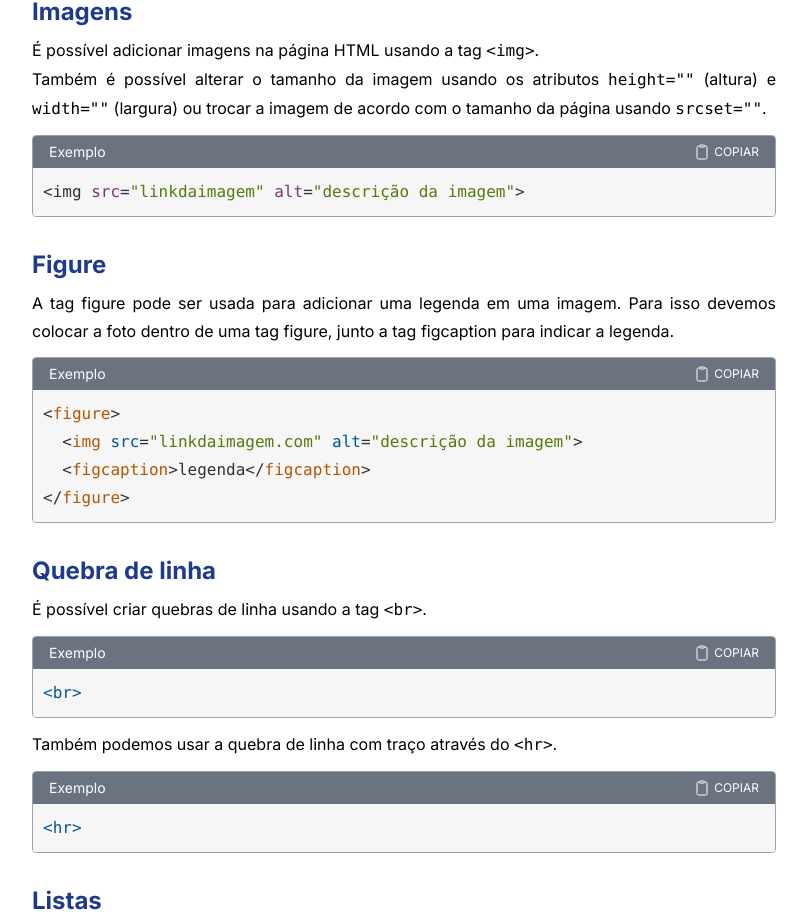
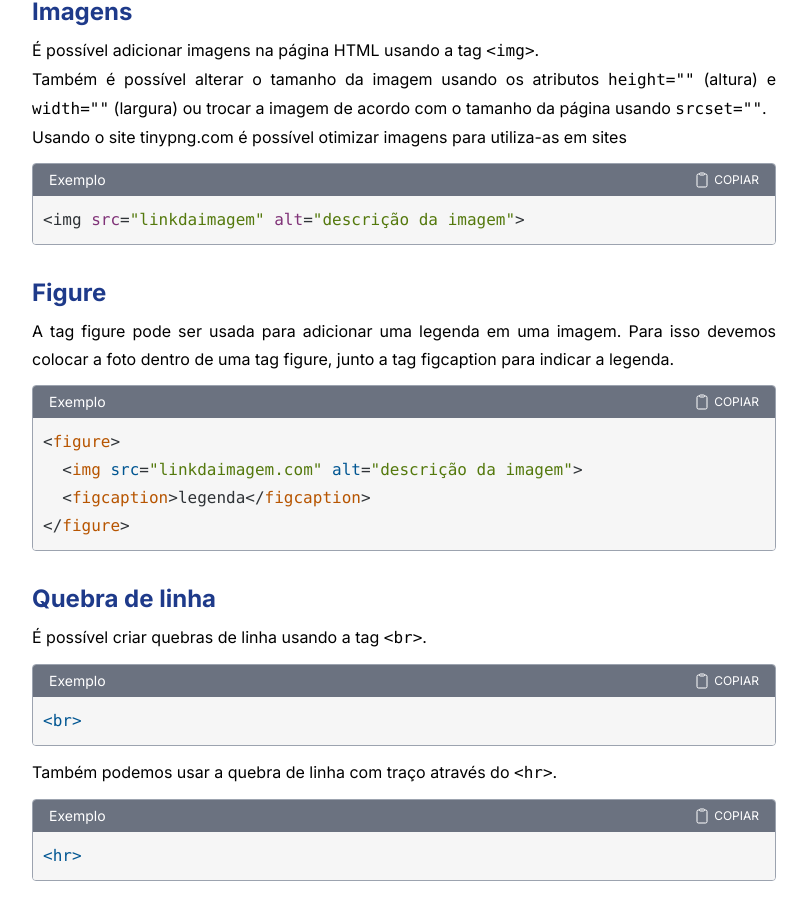
Before and after one commit to oPatrickDaniel/my-notes, a Next.js app: page /htmlPage in a window 1280 px wide. Shown: the part 2540-3456 px from the top of the page, without its empty margins (236-1043 px from the left). Built offline with nearby package versions, Linux system fonts and the light colour scheme.

Commit message:
feat: add information to img selection

```diff
--- a/app/(users)/htmlPage/page.tsx
+++ b/app/(users)/htmlPage/page.tsx
@@ -163,6 +163,10 @@ export default function HtmlPage() {
           <code>height=&quot;&quot;</code> (altura) e{' '}
           <code>width=&quot;&quot;</code> (largura) ou trocar a imagem de acordo
           com o tamanho da página usando <code>srcset=&quot;&quot;</code>.
+        </p>
+        <p>
+          Usando o site <a href="https://tinypng.com">tinypng.com</a> é possível
+          otimizar imagens para utiliza-as em sites
         </p>
         <CodeCmp language="html">
           {'<img src="linkdaimagem" alt="descrição da imagem">'}
```
